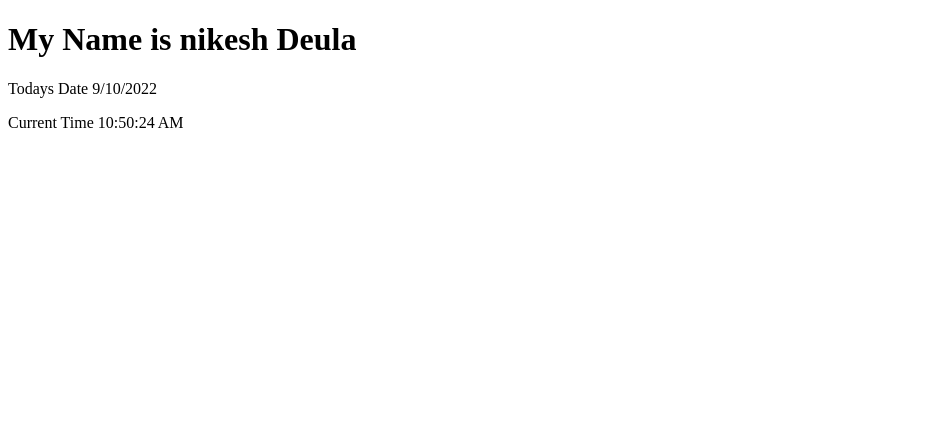
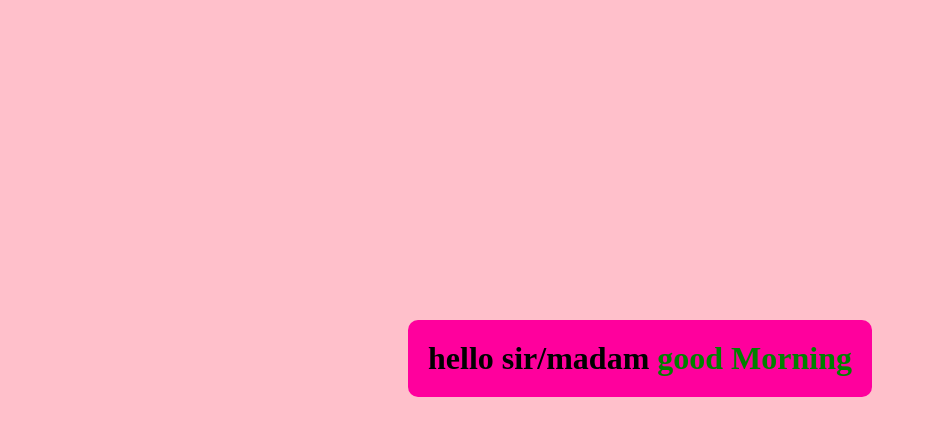
Before and after one commit to nikeshdeula/react_test, a React (Create React App) app: page / in a window 1280 px wide. Shown: the top 436 px of the page, without its empty margins (0-927 px from the left). Built offline with nearby package versions, Linux system fonts and the light colour scheme.

Commit message:
if else case with time

```diff
--- a/src/index.css
+++ b/src/index.css
@@ -1,13 +1,31 @@
-body {
+*{
   margin: 0;
-  font-family: -apple-system, BlinkMacSystemFont, 'Segoe UI', 'Roboto', 'Oxygen',
-    'Ubuntu', 'Cantarell', 'Fira Sans', 'Droid Sans', 'Helvetica Neue',
-    sans-serif;
-  -webkit-font-smoothing: antialiased;
-  -moz-osx-font-smoothing: grayscale;
+  padding: 0;
+  box-sizing: border-box;
 }
 
-code {
-  font-family: source-code-pro, Menlo, Monaco, Consolas, 'Courier New',
-    monospace;
+body {
+  background: pink;
 }
+
+
+div{
+  text-align: center;
+  margin-top: 10rem;
+  width: 100%;
+  height: auto;
+  display: flex;
+  justify-content: center;
+
+
+
+
+}
+
+
+ h1{
+  background-color: rgb(255, 0, 157);
+  padding-top: 15px;
+  padding: 20px;
+  border-radius: 10px;
+}
--- a/src/index.js
+++ b/src/index.js
@@ -1,20 +1,35 @@
 import React from 'react';
 import ReactDOM from 'react-dom';
-
-// Date and time
+import './index.css';
 
 
-const fname = "nikesh";
-const lname = "Deula";
-const currdate =  new Date().toLocaleDateString();
-const currtime = new Date().toLocaleTimeString();
+let currDate = new Date();
+currDate = currDate.getHours();
+let greeting = "";
+let cssstyle = {};
+
+
+if(currDate >= 8 || currDate <12){
+    greeting = "good Morning";
+    cssstyle.color = "green";
+}
+else if(currDate >= 12 || currDate < 5){
+    greeting = "good Evening";
+    cssstyle.color = "pink";
+}
+else {
+    greeting = "good Night";
+    cssstyle.color = "red";
+}
+
+
+
 
 ReactDOM.render(
-    <>
-<h1>My Name is {fname+" "+ lname}</h1>
-<p>Todays Date {currdate}</p>
-<p>Current Time {currtime}</p>
-
+<>
+<div>
+<h1>hello sir/madam <span style={cssstyle}> {greeting} </span></h1>
+</div>
 </>,
 document.getElementById("root")
 );
```
